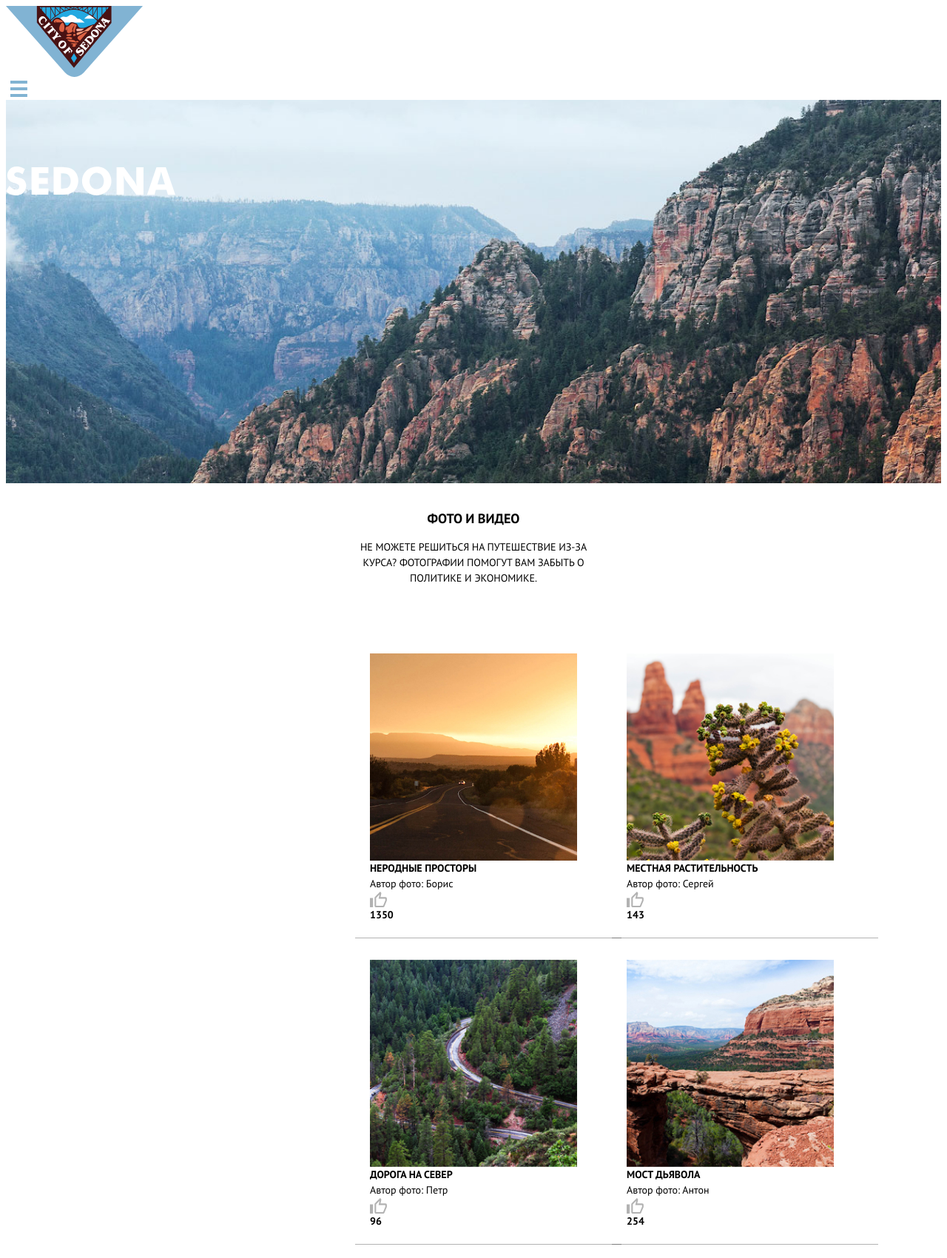
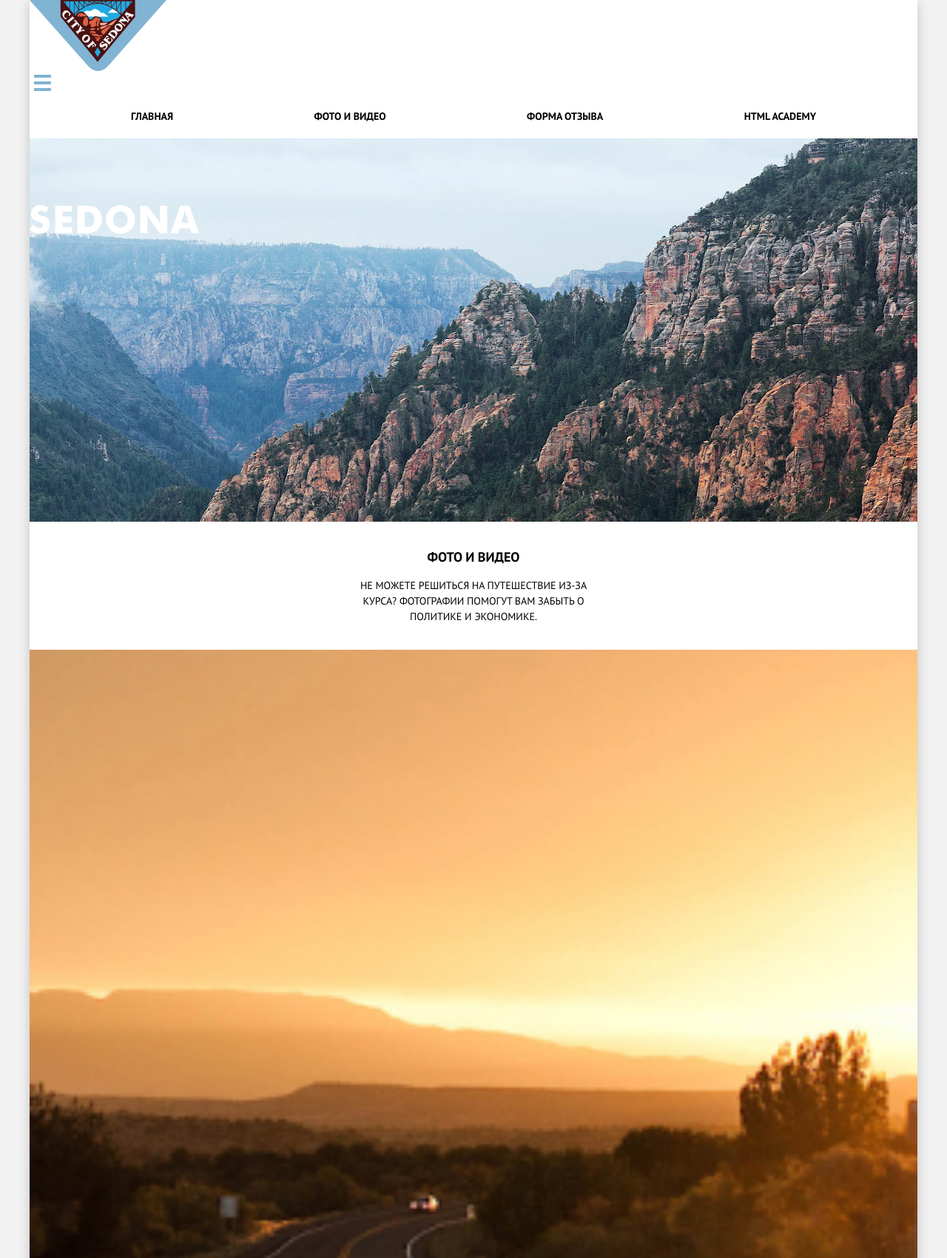
Before and after one commit to htmlacademy-adaptive/1384625-sedona-26, a website: page source/catalog.html in a window 1280 px wide. Shown: the top 1700 px of the page at 74% size. Drawn offline with nearby package versions, Linux system fonts and the light colour scheme; files that its build step writes are made by us from their sources.

Commit message:
доделал сетку

```diff
--- a/source/catalog.html
+++ b/source/catalog.html
@@ -7,7 +7,7 @@
     <title>Каталог</title>
   </head>
   <body class="page__body">
-
+    <div class="page__container">
       <header class="main-header">
         <a class="main-header__logo" href="index.html">
           <img class="main-header__logo-image" src="img/sedona-logo.svg" width="185" height="96" alt="Сайт Седона">
@@ -18,6 +18,23 @@
             <svg class="main-navigation__toggle-icon" width="23" height="22" fill="none" xmlns="http://www.w3.org/2000/svg"><path d="M22.9 0H0v4h22.9V0ZM22.9 9H0v4h22.9V9ZM22.9 18H0v4h22.9v-4Z" /></svg>
             <span class="visually-hidden">Открыть меню</span>
           </button>
+
+          <div class="main-navigation__wrapper">
+            <ul class="main-navigation__list">
+              <li class="main-navigation__item main-navigation__item--current">
+                <a class="main-navigation__link" href="#">Главная</a>
+              </li>
+              <li class="main-navigation__item">
+                <a class="main-navigation__link" href="catalog.html">Фото и видео</a>
+              </li>
+              <li class="main-navigation__item">
+                <a class="main-navigation__link" href="form.html">Форма отзыва</a>
+              </li>
+              <li class="main-navigation__item">
+                <a class="main-navigation__link" href="#">Html Academy</a>
+              </li>
+            </ul>
+          </div>
         </nav>
       </header>
 
@@ -32,29 +49,31 @@
             <h2 class="photo-gallery__title">Фото и видео</h2>
             <p class="photo-gallery__intro">Не можете решиться на путешествие из-за курса? Фотографии помогут вам забыть о политике и экономике.</p>
           </header>
+
           <div class="photo-gallery__wrapper">
-          <div class="photo-gallery__photo-card card card-1">
+            <div class="photo-gallery__photo-card card card--full">
               <img class="card__image" src="img/photo-1-mobile.jpg" width="280" height="280" alt="Дорога на фоне заката">
               <h3 class="card__title">Неродные просторы</h3>
               <p class="card__author">Автор фото: Борис</p>
               <svg width="23" height="21" fill="none" xmlns="http://www.w3.org/2000/svg"><path opacity=".3" d="m12.96 3.78-.62 3.05-.63 2.62h9.09v2.2l-3.03 7.25h-9.4V8.4l4.6-4.62ZM2.1 10.5v8.4-8.4ZM13.8 0 6.9 6.93c-.42.32-.63.84-.63 1.47v10.5c0 1.16.94 2.1 2.1 2.1h9.4c.84 0 1.57-.52 1.88-1.26l3.14-7.45c.1-.21.1-.53.1-.74v-2.1H23a2.1 2.1 0 0 0-2.1-2.1h-6.58l1.05-4.83v-.31c0-.43-.21-.84-.42-1.16L13.8 0ZM4.18 8.4H0V21h4.18V8.4Z" fill="#000"/></svg>
               <span class="card__likes-count">1350</span>
             </div>
-          <div class="photo-gallery__photo-card card card-2">
+            <div class="photo-gallery__row">
+              <div class="photo-gallery__photo-card card ">
                 <img class="card__image" src="img/photo-2-mobile.jpg" width="280" height="280" alt="Кактус на фоне скал">
                 <h3 class="card__title">Местная растительность</h3>
                 <p class="card__author">Автор фото: Сергей</p>
                 <svg width="23" height="21" fill="none" xmlns="http://www.w3.org/2000/svg"><path opacity=".3" d="m12.96 3.78-.62 3.05-.63 2.62h9.09v2.2l-3.03 7.25h-9.4V8.4l4.6-4.62ZM2.1 10.5v8.4-8.4ZM13.8 0 6.9 6.93c-.42.32-.63.84-.63 1.47v10.5c0 1.16.94 2.1 2.1 2.1h9.4c.84 0 1.57-.52 1.88-1.26l3.14-7.45c.1-.21.1-.53.1-.74v-2.1H23a2.1 2.1 0 0 0-2.1-2.1h-6.58l1.05-4.83v-.31c0-.43-.21-.84-.42-1.16L13.8 0ZM4.18 8.4H0V21h4.18V8.4Z" fill="#000"/></svg>
                 <span class="card__likes-count">143</span>
               </div>
-          <div class="photo-gallery__photo-card card card-3">
+              <div class="photo-gallery__photo-card card ">
                 <img class="card__image" src="img/photo-3-mobile.jpg" width="280" height="280" alt="Извилистая дорога в лесу">
                 <h3 class="card__title">Дорога на север</h3>
                 <p class="card__author">Автор фото: Петр</p>
                 <svg width="23" height="21" fill="none" xmlns="http://www.w3.org/2000/svg"><path opacity=".3" d="m12.96 3.78-.62 3.05-.63 2.62h9.09v2.2l-3.03 7.25h-9.4V8.4l4.6-4.62ZM2.1 10.5v8.4-8.4ZM13.8 0 6.9 6.93c-.42.32-.63.84-.63 1.47v10.5c0 1.16.94 2.1 2.1 2.1h9.4c.84 0 1.57-.52 1.88-1.26l3.14-7.45c.1-.21.1-.53.1-.74v-2.1H23a2.1 2.1 0 0 0-2.1-2.1h-6.58l1.05-4.83v-.31c0-.43-.21-.84-.42-1.16L13.8 0ZM4.18 8.4H0V21h4.18V8.4Z" fill="#000"/></svg>
                 <span class="card__likes-count">96</span>
               </div>
-          <div class="photo-gallery__photo-card card card-4">
+              <div class="photo-gallery__photo-card card ">
                 <img class="card__image" src="img/photo-4-mobile.jpg" width="280" height="280" alt="Скалистый мост">
                 <h3 class="card__title">Мост дьявола</h3>
                 <p class="card__author">Автор фото: Антон</p>
@@ -62,6 +81,8 @@
                 <span class="card__likes-count">254</span>
               </div>
             </div>
+          </div>
+
         </section>
 
         <section class="presentation">
@@ -78,6 +99,7 @@
 
 
       </main>
+
       <footer class="main-footer">
         <div class="main-footer__wrapper">
           <div class="main-footer__hashtag">#visitSEDONA</div>
@@ -103,5 +125,7 @@
           </div>
         </div>
       </footer>
+    </div>
   </body>
+
 </html>
--- a/source/less/blocks/button.less
+++ b/source/less/blocks/button.less
@@ -1,7 +1,7 @@
 .button {
   background-color:#81B3D2;
   color: #ffffff;
-  font-family: 'PT Sans';
+  font-family: 'PT Sans', 'Arial', sans-serif;
   font-style: normal;
   font-weight: 700;
   font-size: 18px;
--- a/source/less/blocks/card.less
+++ b/source/less/blocks/card.less
@@ -2,10 +2,24 @@
   display: flex;
   flex-direction: column;
   flex-wrap: wrap;
-  width: 320px;
+  width: 100%;
   padding: 20px;
+  background-color: #f2f2f2;
 
+  @media (min-width:@tablet-width){
+    width: 50%;
+    padding: 0;
+  }
+  @media (min-width: @desktop-width) {
+    width: 33.33%;
+    padding: 0;
+  }
 }
+
+.card--full {
+  width: 100%;
+}
+
 .card__title {
   font-weight: 700;
   font-size: 14px;
@@ -25,3 +39,7 @@
   line-height: 21px;
   margin: 0;
 }
+.card__image {
+  width: 100%;
+  height: auto;
+}
--- a/source/less/blocks/copyright.less
+++ b/source/less/blocks/copyright.less
@@ -6,7 +6,7 @@
   align-items: center;
 }
 .copyright__text {
-  font-family: 'PT Sans';
+  font-family: 'PT Sans', 'Arial', sans-serif;
   font-style: normal;
   font-weight: 400;
   font-size: 14px;
--- a/source/less/blocks/features.less
+++ b/source/less/blocks/features.less
@@ -57,7 +57,7 @@
 }
 
 .features__title {
-  font-family: 'PT Sans';
+  font-family: 'PT Sans', 'Arial', sans-serif;
   font-style: normal;
   font-weight: 700;
   font-size: 18px;
@@ -68,7 +68,7 @@
   margin-bottom: 35px;
 }
 .features__number {
-  font-family: 'PT Sans';
+  font-family: 'PT Sans', 'Arial', sans-serif;
   font-style: normal;
   font-weight: 400;
   font-size: 14px;
@@ -76,7 +76,7 @@
   text-transform: uppercase;
 }
 .features__intro {
-  font-family: 'PT Sans';
+  font-family: 'PT Sans', 'Arial', sans-serif;
   font-style: normal;
   font-weight: 400;
   font-size: 14px;
--- a/source/less/blocks/feedback-form.less
+++ b/source/less/blocks/feedback-form.less
@@ -1,10 +1,14 @@
+
+
 
 .feedback-form__group{
   text-transform: uppercase;
   border: none;
   border-bottom: 1px solid #E5E5E5;
+  display: flex;
+  flex-direction: column;
+}
 
-}
 .feedback-form__title {
   font-weight: 700;
   font-size: 18px;
@@ -37,3 +41,16 @@
 .feedback-form__note {
   align-self: flex-end;
 }
+
+@media (min-width:@tablet-width){
+  .feedback-form__container {
+    display: flex;
+    width: 648px;
+  }
+}
+@media (min-width:@desktop-width){
+  .feedback-form__container {
+    display: flex;
+    width: 960px;
+  }
+}
--- a/source/less/blocks/hotel-reservation.less
+++ b/source/less/blocks/hotel-reservation.less
@@ -6,7 +6,7 @@
   margin: 0 auto;
 }
 .hotel-reservation__title {
-  font-family: 'PT Sans';
+  font-family: 'PT Sans', 'Arial', sans-serif;
   font-style: normal;
   font-weight: 700;
   font-size: 18px;
@@ -14,7 +14,7 @@
   text-transform: uppercase;
 }
 .hotel-reservation__intro {
-  font-family: 'PT Sans';
+  font-family: 'PT Sans', 'Arial', sans-serif;
   font-style: normal;
   font-weight: 400;
   font-size: 14px;
--- a/source/less/blocks/main-footer.less
+++ b/source/less/blocks/main-footer.less
@@ -9,17 +9,17 @@
     flex-direction: row;
     justify-content: space-between;
     align-items: center;
-    width: 640px;
+    width: 100%px;
   }
   @media (min-width: @tablet-width){
     flex-direction: row;
     justify-content: space-between;
     align-items: center;
-    width: 960px;
+    width: 100%;
   }
 }
 .main-footer__hashtag {
-  font-family: 'PT Sans';
+  font-family: 'PT Sans', 'Arial', sans-serif;
   font-style: normal;
   font-weight: 700;
   font-size: 21px;
--- a/source/less/blocks/main-header.less
+++ b/source/less/blocks/main-header.less
@@ -1,5 +1,5 @@
 .city-list__title {
-  font-family: 'PT Sans';
+  font-family: 'PT Sans', 'Arial', sans-serif;
   font-style: normal;
   font-weight: 700;
   font-size: 18px;
@@ -7,7 +7,7 @@
   text-transform: uppercase;
 }
 .city-list__text {
-  font-family: 'PT Sans';
+  font-family: 'PT Sans', 'Arial', sans-serif;
   font-style: normal;
   font-weight: 400;
   font-size: 14px;
--- a/source/less/blocks/main-navigation.less
+++ b/source/less/blocks/main-navigation.less
@@ -9,7 +9,7 @@
 }
 
 .main-navigation__link {
-  font-family: 'PT Sans';
+  font-family: 'PT Sans', 'Arial', sans-serif;
   font-style: normal;
   font-weight: 700;
   font-size: 18px;
--- a/source/less/blocks/page.less
+++ b/source/less/blocks/page.less
@@ -1,6 +1,28 @@
 .page {
   margin: 0;
   padding: 0;
-  font-family: 'PT Sans';
+  font-family: 'PT Sans', 'Arial', sans-serif;
   font-style: normal;
+
 }
+.page__body {
+  background-color: #f2f2f2;
+  margin: 0 auto;
+}
+.page__container {
+  margin: 0 auto;
+  background-color: #ffffff;
+  width: 320px;
+  box-shadow: 0px 5px 15px rgba(0, 1, 1, 0.2);
+}
+
+@media (min-width:@tablet-width) {
+  .page__container {
+     width: 768px;
+  }
+}
+@media (min-width:@desktop-width) {
+  .page__container {
+     width: 1200px;
+  }
+}
--- a/source/less/blocks/photo-gallery.less
+++ b/source/less/blocks/photo-gallery.less
@@ -7,16 +7,12 @@
   align-items: center;
   width: 320px;
   margin: 0 auto;
-}
 
-@media (min-width:@tablet-width){
-  .photo-gallery__wrapper {
-    display: grid;
-    grid-template-columns:  347px 347px ;
-    grid-template-rows: 480px 347px 347px;
+  @media (min-width:@tablet-width) {
+    width:768px;
   }
-  .card-1 {
-    grid-column: 1/3;
+  @media (min-width:@desktop-width) {
+    width:1200px;
   }
 }
 
@@ -39,3 +35,17 @@
 .photo-gallery__photo-card {
   border-bottom: 1px solid fade(#000000, 30%);
 }
+
+@media(min-width:@tablet-width) {
+  .photo-gallery__row{
+    display: flex;
+    flex-wrap: wrap;
+  }
+}
+
+@media(min-width:@desktop-width) {
+  .photo-gallery__row {
+    display: flex;
+    flex-wrap: wrap;
+  }
+}
--- a/source/less/blocks/text-review.less
+++ b/source/less/blocks/text-review.less
@@ -1,7 +1,7 @@
 .text-review__input {
   border:none;
   background-color: #F2F2F2;
-  font-family: "PT Sans";
+  font-family: 'PT Sans', 'Arial', sans-serif;
   font-weight: 700;
   font-size: 18px;
   line-height: 26px;
```
Also changed, not shown: source/form.html (+19 -4 lines), source/index.html (+2 -1 lines). Lines whose indentation alone changed are shown as unchanged.
